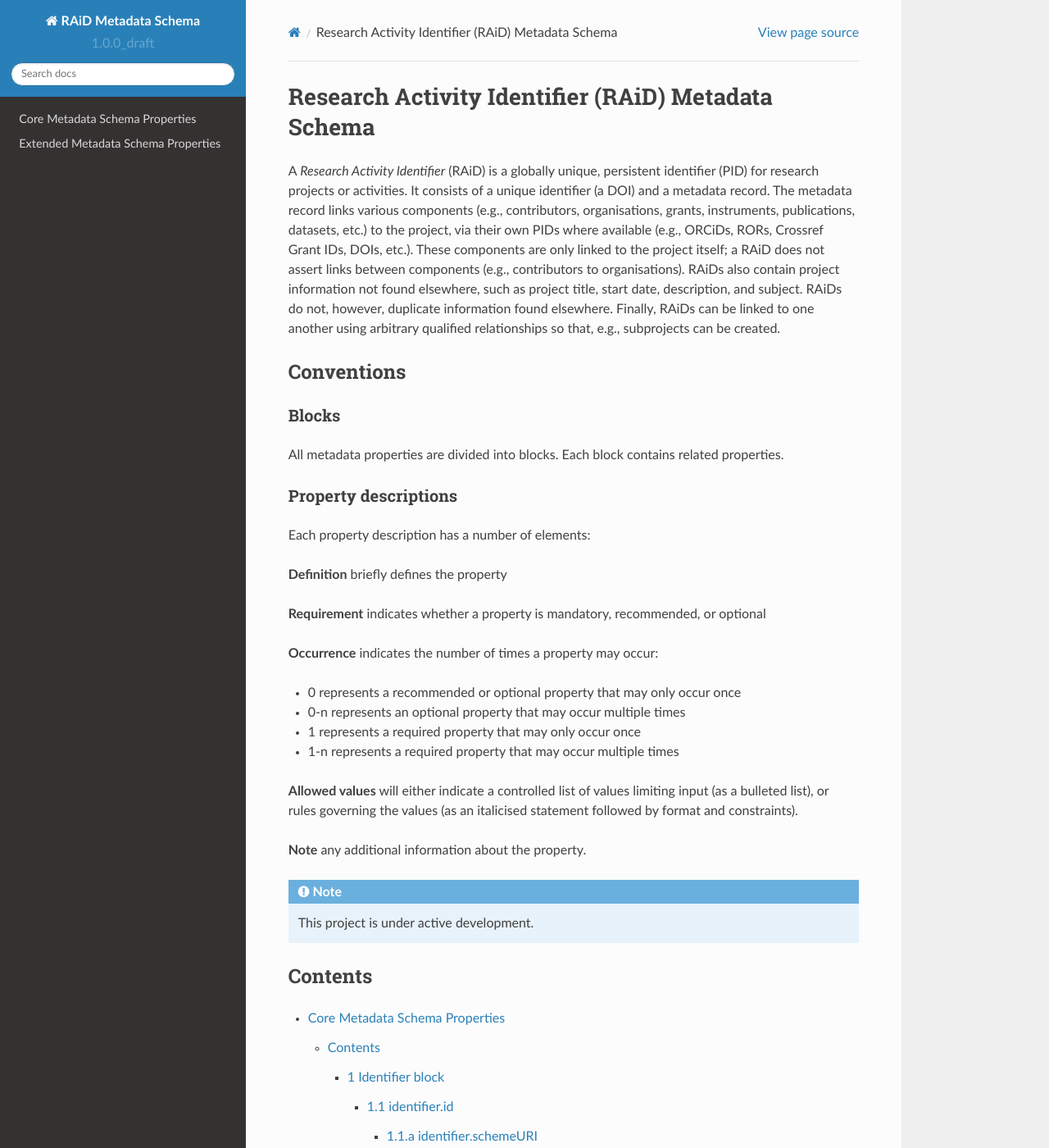
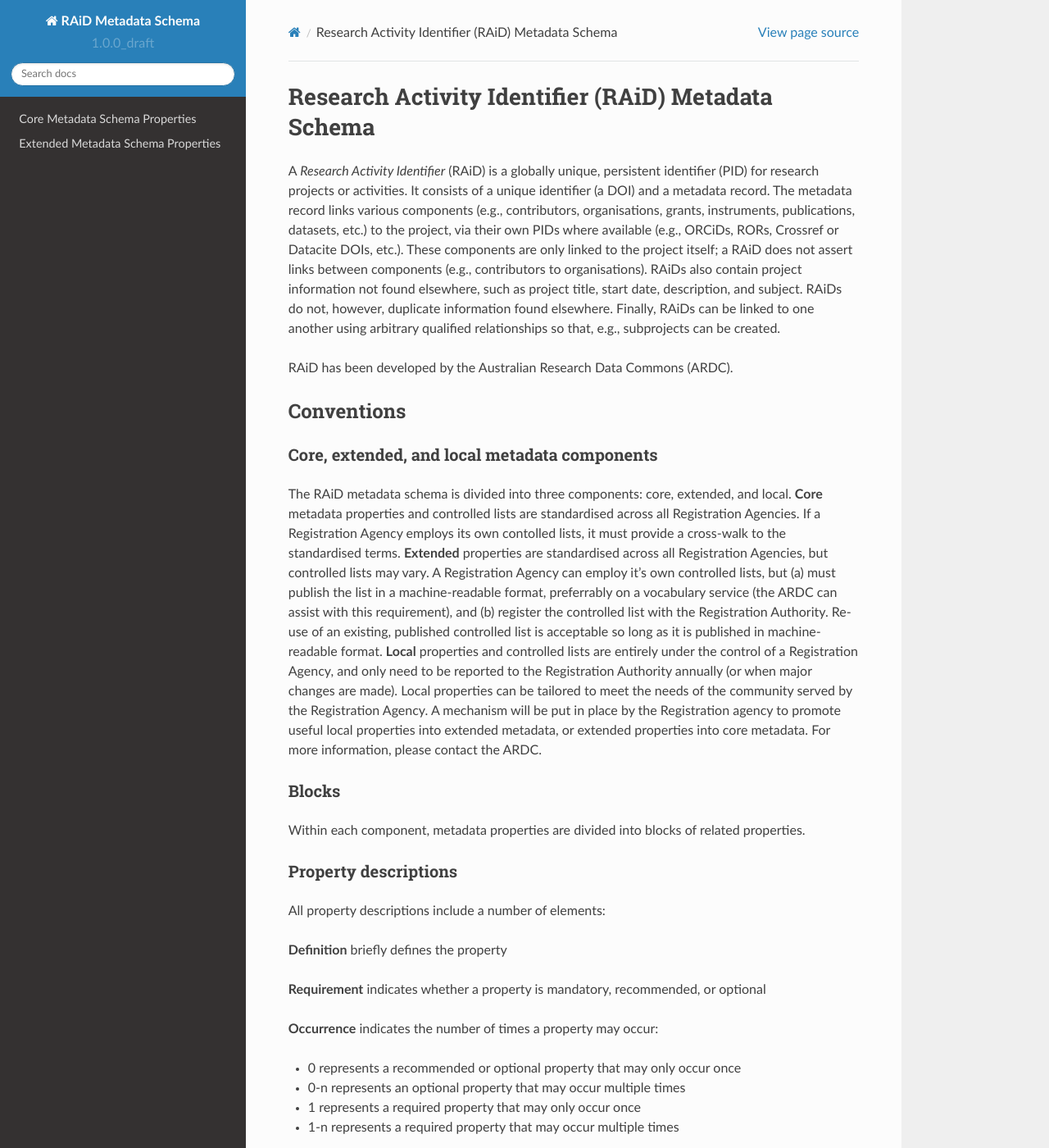
Before and after one commit to au-research/raid-metadata, a Sphinx documentation site: the page built from rtd/docs/source/index.rst, in a window 1280 px wide and 1400 px high. Shown: the whole window at 82% size. Built offline with Sphinx 7.4.7 and the Read the Docs theme 2.0.0, drawn with Linux system fonts in a browser that asks for light colours; pages that are not in the unit, such as notebooks, are missing from menus; some of the changed text lies outside the part shown.

Commit message:
Update background information and conventions on the index page

```diff
--- a/rtd/docs/source/index.rst
+++ b/rtd/docs/source/index.rst
@@ -1,20 +1,27 @@
 Research Activity Identifier (RAiD) Metadata Schema
 ===================================================
 
-A *Research Activity Identifier* (RAiD) is a globally unique, persistent identifier (PID) for research projects or activities. It consists of a unique identifier (a DOI) and a metadata record. The metadata record links various components (e.g., contributors, organisations, grants, instruments, publications, datasets, etc.) to the project, via their own PIDs where available (e.g., ORCiDs, RORs, Crossref Grant IDs, DOIs, etc.). These components are only linked to the project itself; a RAiD does not assert links between components (e.g., contributors to organisations). RAiDs also contain project information not found elsewhere, such as project title, start date, description, and subject. RAiDs do not, however, duplicate information found elsewhere. Finally, RAiDs can be linked to one another using arbitrary qualified relationships so that, e.g., subprojects can be created.
+A *Research Activity Identifier* (RAiD) is a globally unique, persistent identifier (PID) for research projects or activities. It consists of a unique identifier (a DOI) and a metadata record. The metadata record links various components (e.g., contributors, organisations, grants, instruments, publications, datasets, etc.) to the project, via their own PIDs where available (e.g., ORCiDs, RORs, Crossref or Datacite DOIs, etc.). These components are only linked to the project itself; a RAiD does not assert links between components (e.g., contributors to organisations). RAiDs also contain project information not found elsewhere, such as project title, start date, description, and subject. RAiDs do not, however, duplicate information found elsewhere. Finally, RAiDs can be linked to one another using arbitrary qualified relationships so that, e.g., subprojects can be created.
+
+RAiD has been developed by the Australian Research Data Commons (ARDC).
 
 Conventions
 -----------
 
+Core, extended, and local metadata components
+^^^^^^^^^^^^^^^^^^^^^^^^^^^^^^^^^^^^^^^^^^^^^
+
+The RAiD metadata schema is divided into three components: core, extended, and local. **Core** metadata properties and controlled lists are standardised across all Registration Agencies. If a Registration Agency employs its own contolled lists, it must provide a cross-walk to the standardised terms. **Extended** properties are standardised across all Registration Agencies, but controlled lists may vary. A Registration Agency can employ it's own controlled lists, but (a) must publish the list in a machine-readable format, preferrably on a vocabulary service (the ARDC can assist with this requirement), and (b) register the controlled list with the Registration Authority. Re-use of an existing, published controlled list is acceptable so long as it is published in machine-readable format. **Local** properties and controlled lists are entirely under the control of a Registration Agency, and only need to be reported to the Registration Authority annually (or when major changes are made). Local properties can be tailored to meet the needs of the community served by the Registration Agency. A mechanism will be put in place by the Registration agency to promote useful local properties into extended metadata, or extended properties into core metadata. For more information, please contact the ARDC.
+
 Blocks
 ^^^^^^
 
-All metadata properties are divided into blocks. Each block contains related properties.
+Within each component, metadata properties are divided into blocks of related properties.
 
 Property descriptions
 ^^^^^^^^^^^^^^^^^^^^^
 
-Each property description has a number of elements:
+All property descriptions include a number of elements:
 
 **Definition** briefly defines the property
 
@@ -28,6 +35,12 @@ Each property description has a number of elements:
 * 1-n represents a required property that may occur multiple times
 
 **Allowed values** will either indicate a controlled list of values limiting input (as a bulleted list), or rules governing the values (as an italicised statement followed by format and constraints).
+
+In addition, some properties include additional information:
+
+**Format** illustrates how a value should be formed, e.g., that dates are formatted YYYY-MM-DD.
+
+**Examples** provide models for the value.
 
 **Note** any additional information about the property.
 
```
